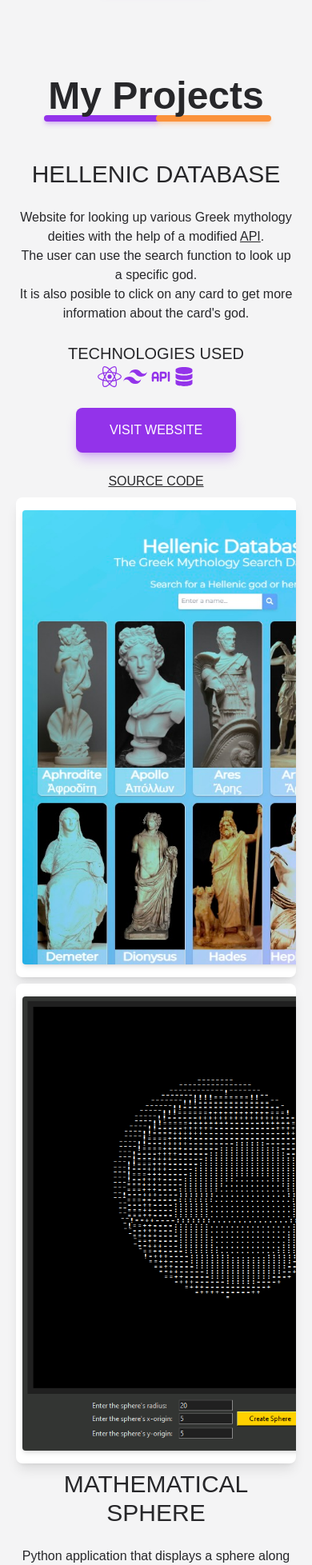
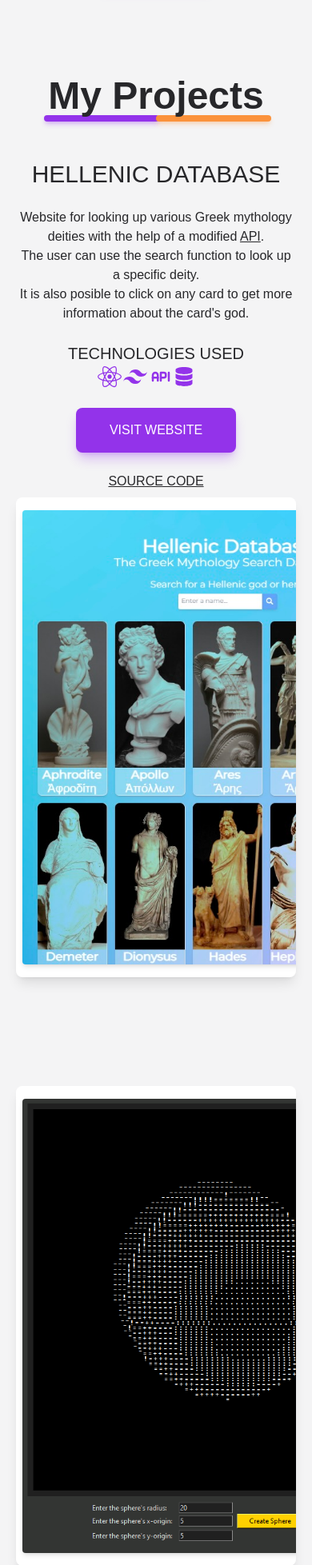
Before and after one commit to Matdrox/portfolio, a React (Create React App) app: page / in a window 390 px wide. Shown: the part 828-2785 px from the top of the page at 80% size. Built offline with nearby package versions, Linux system fonts and the light colour scheme.

Commit message:
Updated Margins

```diff
--- a/src/components/Page2.js
+++ b/src/components/Page2.js
@@ -53,7 +53,7 @@ const Page2 = ({ fontColor, lang, boxColor }) => {
 					</a>
 					{lang ? '.' : ' modificate.'} <br />
 					{lang
-						? 'The user can use the search function to look up a specific god.'
+						? 'The user can use the search function to look up a specific deity.'
 						: 'Le usator pote usar le function del cerca a perquire un deo specific.'}
 					<br />
 					{lang
@@ -142,7 +142,7 @@ const Page2 = ({ fontColor, lang, boxColor }) => {
 				</motion.div>
 			</motion.div>
 			<motion.div
-				className={`${boxColor} rounded-lg shadow-lg min-h-[350px] text-center cursor-grab overflow-hidden`}
+				className={`${boxColor} rounded-lg shadow-lg min-h-[350px] text-center cursor-grab overflow-hidden lg:mt-0 mt-32`}
 				ref={carousel}
 				transition={{ delay: 0.4 }}
 				initial={{ opacity: 0, y: '20%' }}
@@ -233,7 +233,7 @@ const Page2 = ({ fontColor, lang, boxColor }) => {
 				</a>
 			</motion.div>
 			<motion.div
-				className='min-h-[350px] flex flex-col justify-center items-center text-center'
+				className='min-h-[350px] flex flex-col justify-center items-center text-center lg:mt-0 mt-32'
 				initial={{ opacity: 0 }}
 				whileInView={{ opacity: 1 }}
 				viewport={{ once: false }}
```
